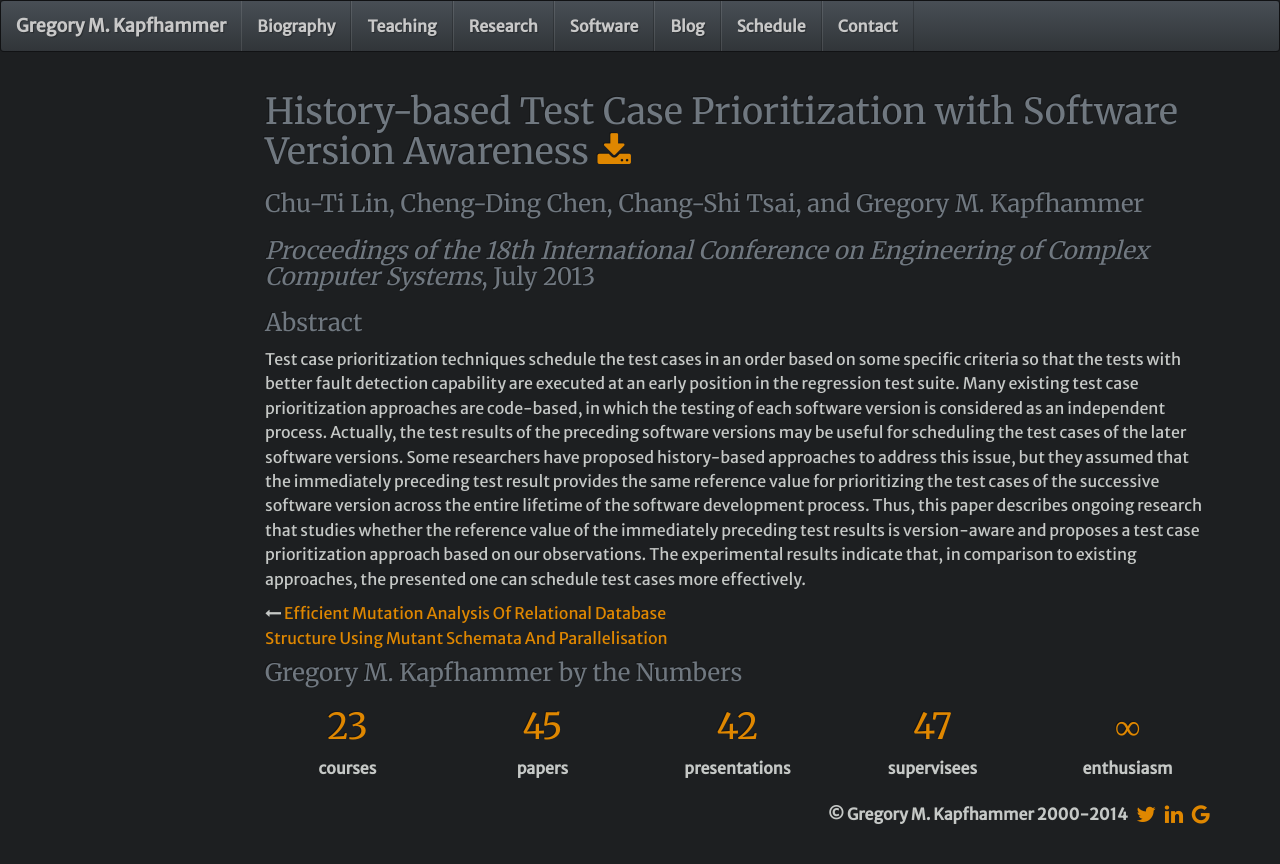
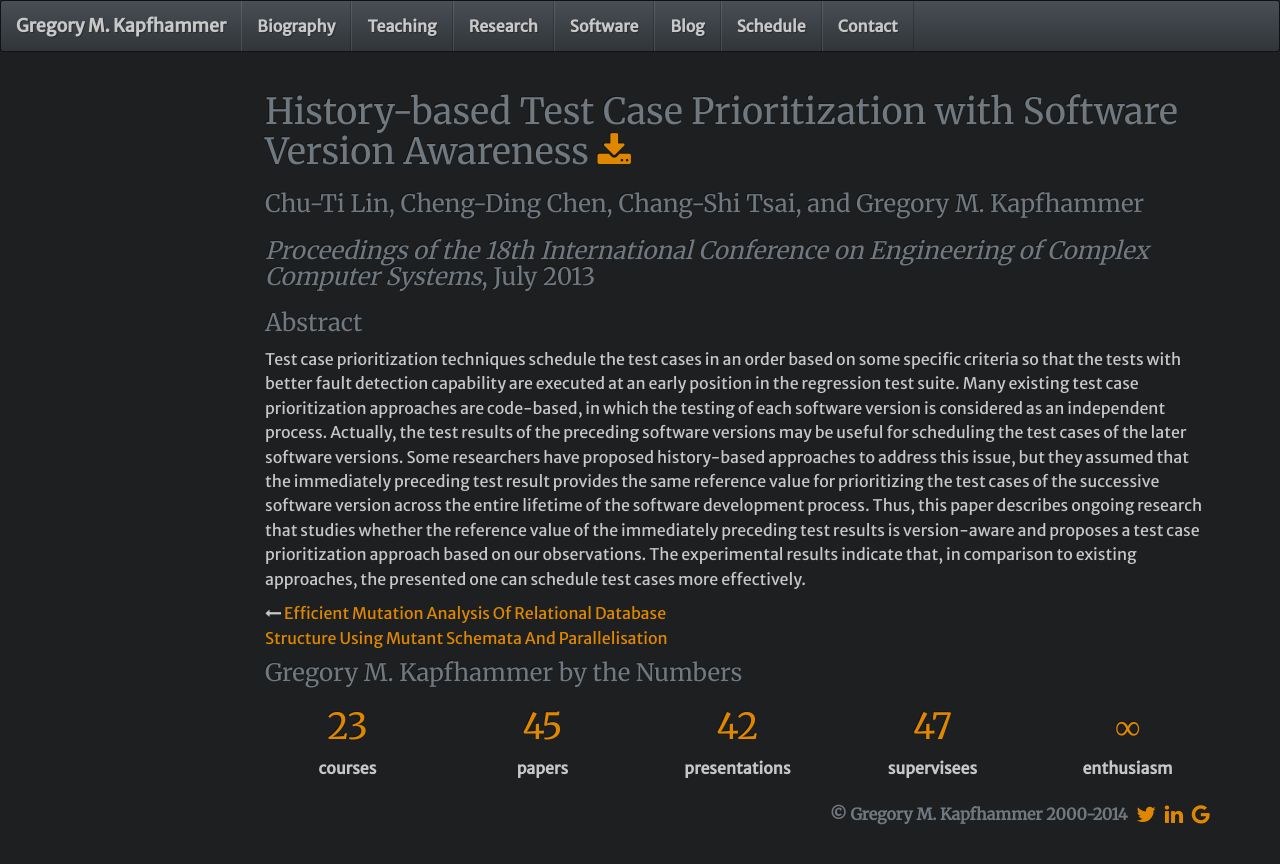
Before and after one commit to geerc/www, a Jekyll site: the page built from gkapfham/research/papers/Paper-ICECCS2013.md, in a window 1280 px wide. Shown: the top 864 px of the page. Built offline with Jekyll 4.4.1, drawn with Linux system fonts in a browser that asks for light colours; nearby versions of some CDN libraries; Markdown is read by kramdown in place of the engine named in the settings; comment, search, counter and statistics services are not loaded.

Commit message:
Changed the color of my name in the footer of a research paper when resized.

```diff
--- a/gkapfham/_layouts/researchpaper_n.html
+++ b/gkapfham/_layouts/researchpaper_n.html
@@ -142,7 +142,7 @@
             </div>
 
             <div class="col-sm-8 visible-sm visible-md visible-lg text-right">
-                <a class="navigate" href="{{site.baseurl}}">&copy; Gregory M. Kapfhammer 2000-2014</a> &nbsp;
+                <a class="navigatename" href="{{site.baseurl}}">&copy; Gregory M. Kapfhammer 2000-2014</a> &nbsp;
                 <a href="https://twitter.com/GregKapfhammer"><i class="fa fa-twitter fa-lg"></i></a> &nbsp;
                 <a href="http://www.linkedin.com/pub/gregory-kapfhammer/92/3b3/502"><i class="fa fa-linkedin fa-lg"></i></a> &nbsp;
                 <a href="http://scholar.google.com/citations?user=g0eDPjYAAAAJ"><i class="fa fa-google fa-lg"></i></a>
```
